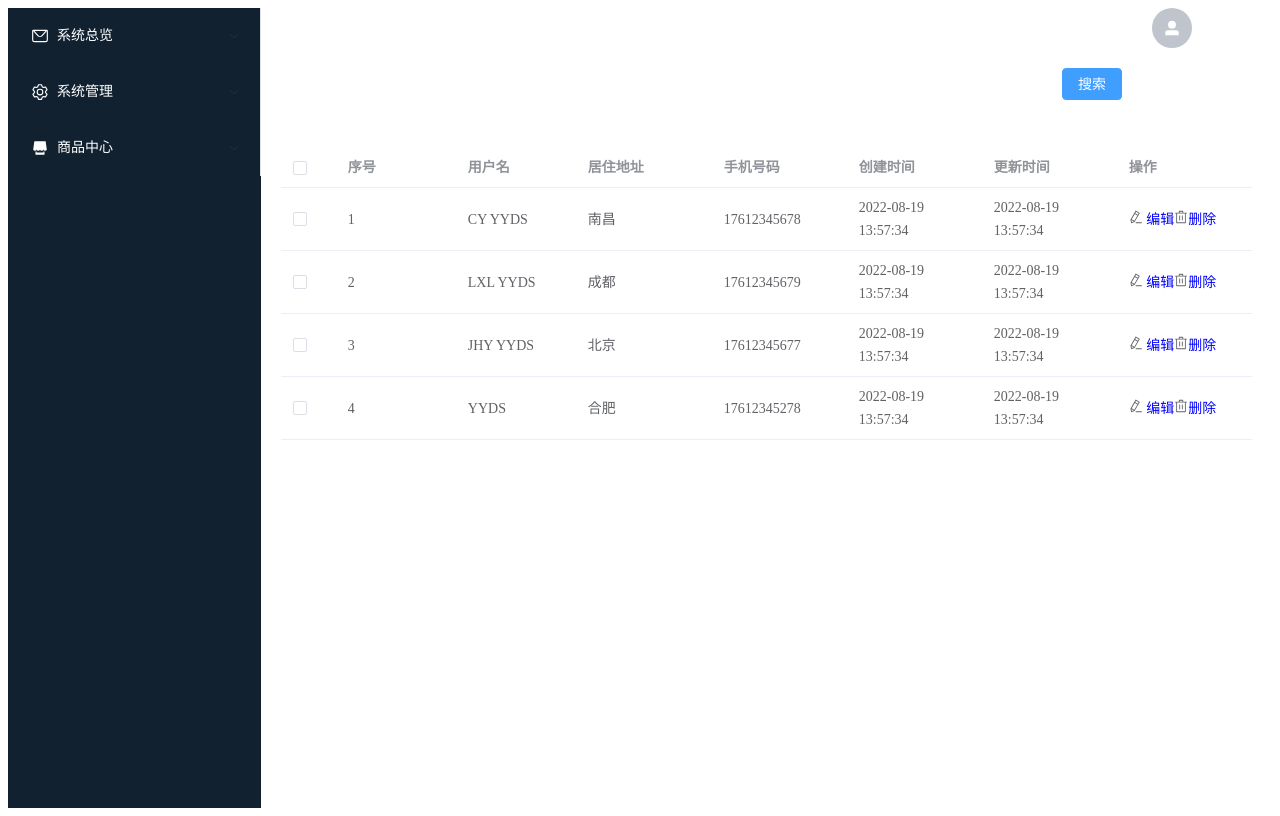
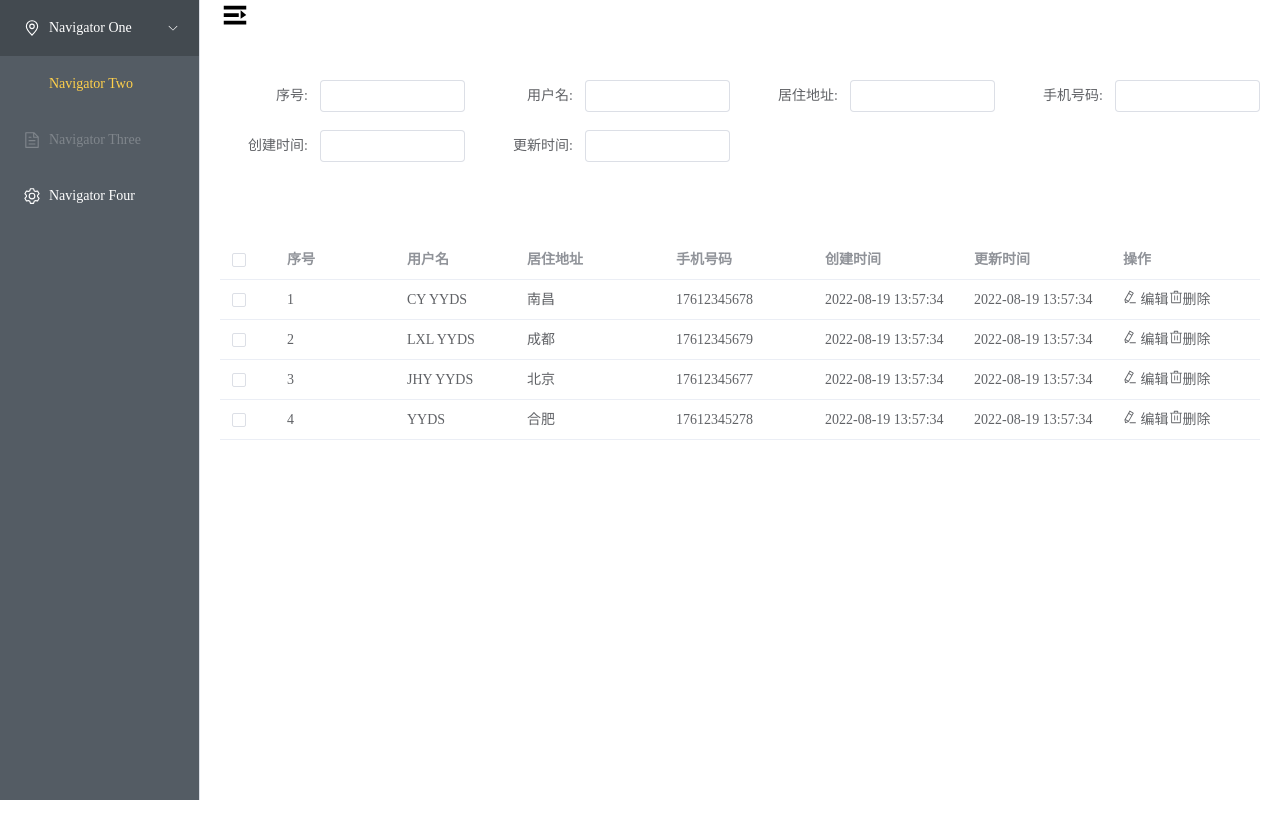
Before and after one commit to Sun-24816/back-admin-frontend, a Vue app: page / in a window 1280 px wide. Built offline with nearby package versions, Linux system fonts and the light colour scheme.

Commit message:
feat: 完善页面

```diff
--- a/package.json
+++ b/package.json
@@ -7,6 +7,7 @@
     "build": "vue-cli-service build"
   },
   "dependencies": {
+    "@element-plus/icons-vue": "^2.3.1",
     "core-js": "^3.8.3",
     "element-plus": "^2.8.4",
     "typescript": "^5.6.2",
--- a/src/App.vue
+++ b/src/App.vue
@@ -1,5 +1,45 @@
 <template>
-  <router-view></router-view>
+  <el-container style="height: 100%; display: flex">
+    <el-aside :width="asideWidth + 'px'" class="aside">
+      <Menu :isCollapse="isCollapse"></Menu>
+    </el-aside>
+    <el-container style="flex: 1">
+      <el-header>
+        <div class="top-nav">
+          <el-icon size="30" @click="handleCollapseMenu">
+            <component :is="isCollapse ? 'Fold' : 'Expand'" />
+          </el-icon>
+        </div>
+      </el-header>
+      <el-main>
+        <router-view></router-view>
+      </el-main>
+    </el-container>
+  </el-container>
 </template>
+<script setup>
+import Menu from "./components/menu.vue";
+import { ref } from "vue";
 
-<style></style>
+const isCollapse = ref(false);
+const asideWidth = ref(200);
+
+const handleCollapseMenu = () => {
+  isCollapse.value = !isCollapse.value;
+  asideWidth.value = isCollapse.value ? 63 : 200;
+};
+</script>
+
+<style>
+* {
+  margin: 0;
+  padding: 0;
+}
+#app {
+  width: 100vw;
+  height: 100vh;
+}
+.aside {
+  transition: all 0.5s linear;
+}
+</style>
--- a/src/components/Dashboard.vue
+++ b/src/components/Dashboard.vue
@@ -1,74 +1,57 @@
 <template>
-  <el-container>
-    <el-aside class="side" width="20%">
-      <el-scrollbar>
-        <el-menu>
-          <el-sub-menu index="1">
-            <template #title>
-              <el-icon class="icon"><message /></el-icon>
-              <span class="item">系统总览</span>
-            </template>
-            <el-menu-item index="1-1">Option 1</el-menu-item>
-            <el-menu-item index="1-2">Option 2</el-menu-item>
-            <el-menu-item index="1-3">Option 3</el-menu-item>
-          </el-sub-menu>
-          <el-sub-menu index="2">
-            <template #title>
-              <el-icon class="icon"><Setting /></el-icon>
-              <span class="item">系统管理</span>
-            </template>
-            <el-menu-item index="2-1">用户管理</el-menu-item>
-            <el-menu-item index="2-2">部门管理</el-menu-item>
-            <el-menu-item index="2-3">菜单管理</el-menu-item>
-            <el-menu-item index="2-4">角色管理</el-menu-item>
-          </el-sub-menu>
-          <el-sub-menu index="3">
-            <template #title>
-              <el-icon class="icon"><Shop /></el-icon>
-              <span class="item">商品中心</span>
-            </template>
-            <el-menu-item index="3-1">衣服</el-menu-item>
-            <el-menu-item index="3-2">裤子</el-menu-item>
-            <el-menu-item index="3-3">杯子</el-menu-item>
-            <el-menu-item index="3-4">鞋子</el-menu-item>
-          </el-sub-menu>
-        </el-menu>
-      </el-scrollbar>
-    </el-aside>
-    <el-container>
-      <el-header>
-        <div>
-          <el-avatar class="avater" :icon="UserFilled"></el-avatar>
-        </div>
-        <el-button type="primary" class="search" :icon="Search">搜索</el-button></el-header
-      >
-      <el-main>
+  <div class="dashboard">
+    <el-form>
+      <el-row :gutter="20">
+        <el-col v-for="item in columns" :key="item.title" :span="6">
+          <el-form-item :label="item.title + ':'" label-width="100px">
+            <el-input v-model="selectForms[item.formItem]" />
+          </el-form-item>
+        </el-col>
+      </el-row>
+    </el-form>
+    <div class="table">
       <el-table :data="tableData" style="width: 100%">
-          <el-table-column type="selection" width="55" />
-          <el-table-column label="序号" width="120">
+        <el-table-column type="selection" width="55" show-overflow-tooltip />
+        <el-table-column label="序号" width="120" show-overflow-tooltip>
           <template #default="scope">{{ scope.row.userId }}</template>
         </el-table-column>
-          <el-table-column property="name" label="用户名" width="120" />
-          <el-table-column property="address" label="居住地址" />
-          <el-table-column property="telephone" label="手机号码" />
-          <el-table-column property="createTime" label="创建时间" />
-          <el-table-column property="updateTime" label="更新时间" />
-          <el-table-column label="操作">
+        <el-table-column property="name" label="用户名" width="120" show-overflow-tooltip />
+        <el-table-column property="address" label="居住地址" show-overflow-tooltip />
+        <el-table-column property="telephone" label="手机号码" show-overflow-tooltip />
+        <el-table-column property="createTime" label="创建时间" show-overflow-tooltip />
+        <el-table-column property="updateTime" label="更新时间" show-overflow-tooltip />
+        <el-table-column label="操作" show-overflow-tooltip>
           <el-icon><EditPen /></el-icon> <span class="edit">编辑</span>
           <el-icon><Delete /></el-icon>
           <span class="delete">删除</span></el-table-column
         >
       </el-table>
-      </el-main>
-    </el-container>
-  </el-container>
+    </div>
+  </div>
 </template>
 
 <script setup>
-import { Menu as IconMenu, House, Delete, EditPen, Shop, Message, Setting } from "@element-plus/icons-vue";
-import { UserFilled } from "@element-plus/icons-vue";
-console.log("abc");
-const tableData = [
+import { ref, watchEffect } from "vue";
+
+const selectForms = ref({
+  userId: undefined,
+  name: "",
+  address: "",
+  telephone: "",
+  createTime: "",
+  updateTime: "",
+});
+
+const columns = [
+  { title: "序号", formItem: "userId" },
+  { title: "用户名", formItem: "name" },
+  { title: "居住地址", formItem: "address" },
+  { title: "手机号码", formItem: "telephone" },
+  { title: "创建时间", formItem: "createTime" },
+  { title: "更新时间", formItem: "updateTime" },
+];
+
+const tableData = ref([
   {
     userId: 1,
     name: "CY YYDS",
@@ -101,63 +84,21 @@ const tableData = [
     createTime: "2022-08-19 13:57:34",
     updateTime: "2022-08-19 13:57:34",
   },
-];
+]);
+
+watchEffect(() => {
+  //筛选表单数据发生改变 就发送网络请求
+  if (selectForms.value.userId) {
+    console.log("abc");
+  }
+});
 </script>
-
 <style scoped>
-.avater {
-  margin-right: 60px;
-  float: right;
-  margin-right: 60px;
+.dashboard {
+  width: 100%;
+  height: 100%;
 }
-
-.edit,
-.delete {
-  color: blue;
-}
-
-.search {
-  margin-right: 30px;
+.table {
   margin-top: 60px;
-  float: right;
-}
-
-.el-header {
-  height: 15%;
-}
-
-.el-aside {
-  height: 100vh;
-  color: white;
-  background-color: #112130;
-}
-
-.el-menu-item,
-.el-sub-menu,
-el-menu {
-  color: white;
-  background-color: #112130;
-}
-
-.item {
-  color: white;
-}
-
-.el-menu-item:hover {
-  background-color: #2961b4;
-}
-
-.icon {
-  color: white;
-}
-
-.el-sub-menu {
-  color: red;
-}
-
-.el-sub-menu__title {
-  align-items: center;
-  box-sizing: border-box;
-  color: white;
 }
 </style>
--- /dev/null
+++ b/src/components/menu.vue
@@ -0,0 +1,56 @@
+<template>
+  <div class="menu">
+    <el-menu
+      active-text-color="#ffd04b"
+      background-color="#545c64"
+      class="el-menu-vertical-demo"
+      default-active="2"
+      text-color="#fff"
+      :collapse="isCollapse"
+    >
+      <el-sub-menu index="1">
+        <template #title>
+          <el-icon><location /></el-icon>
+          <span>Navigator One</span>
+        </template>
+        <el-menu-item-group title="Group One">
+          <el-menu-item index="1-1">item one</el-menu-item>
+          <el-menu-item index="1-2">item two</el-menu-item>
+        </el-menu-item-group>
+        <el-menu-item-group title="Group Two">
+          <el-menu-item index="1-3">item three</el-menu-item>
+        </el-menu-item-group>
+        <el-sub-menu index="1-4">
+          <template #title>item four</template>
+          <el-menu-item index="1-4-1">item one</el-menu-item>
+        </el-sub-menu>
+      </el-sub-menu>
+      <el-menu-item index="2">
+        <el-icon></el-icon>
+        <span>Navigator Two</span>
+      </el-menu-item>
+      <el-menu-item index="3" disabled>
+        <el-icon><document /></el-icon>
+        <span>Navigator Three</span>
+      </el-menu-item>
+      <el-menu-item index="4">
+        <el-icon><setting /></el-icon>
+        <span>Navigator Four</span>
+      </el-menu-item>
+    </el-menu>
+  </div>
+</template>
+
+<script setup>
+import { ref } from "vue";
+const props = defineProps(["isCollapse"]);
+</script>
+<style scoped>
+.menu {
+  width: 100%;
+  height: 100%;
+}
+.el-menu {
+  height: 100%;
+}
+</style>
--- a/src/main.js
+++ b/src/main.js
@@ -4,5 +4,10 @@ import router from "./router";
 import store from "./store";
 import ElementPlus from "element-plus";
 import "element-plus/dist/index.css";
+import * as ElementPlusIconsVue from "@element-plus/icons-vue";
 
-createApp(App).use(store).use(router).use(ElementPlus).mount("#app");
+const app = createApp(App);
+for (const [key, component] of Object.entries(ElementPlusIconsVue)) {
+  app.component(key, component);
+}
+app.use(store).use(router).use(ElementPlus).mount("#app");
--- a/vue.config.js
+++ b/vue.config.js
@@ -1,4 +1,12 @@
 const { defineConfig } = require("@vue/cli-service");
+const { DefinePlugin } = require("webpack");
 module.exports = defineConfig({
   transpileDependencies: true,
+  configureWebpack: {
+    plugins: [
+      new DefinePlugin({
+        __VUE_PROD_HYDRATION_MISMATCH_DETAILS__: false,
+      }),
+    ],
+  },
 });
```
Also changed, not shown: 1 other file (tests, documents, lock files or other folders). Lines whose indentation alone changed are shown as unchanged.
